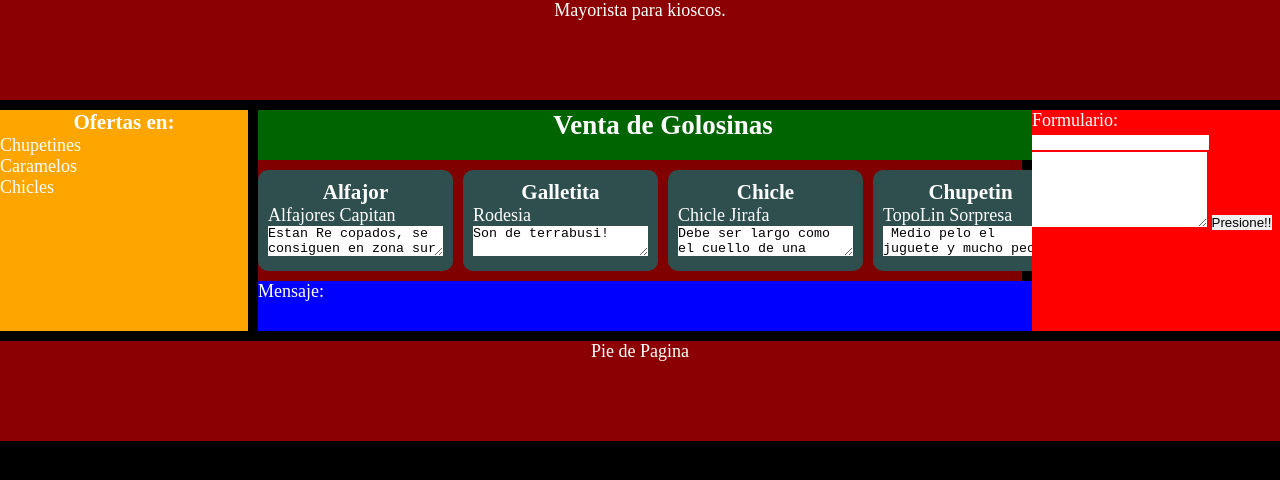
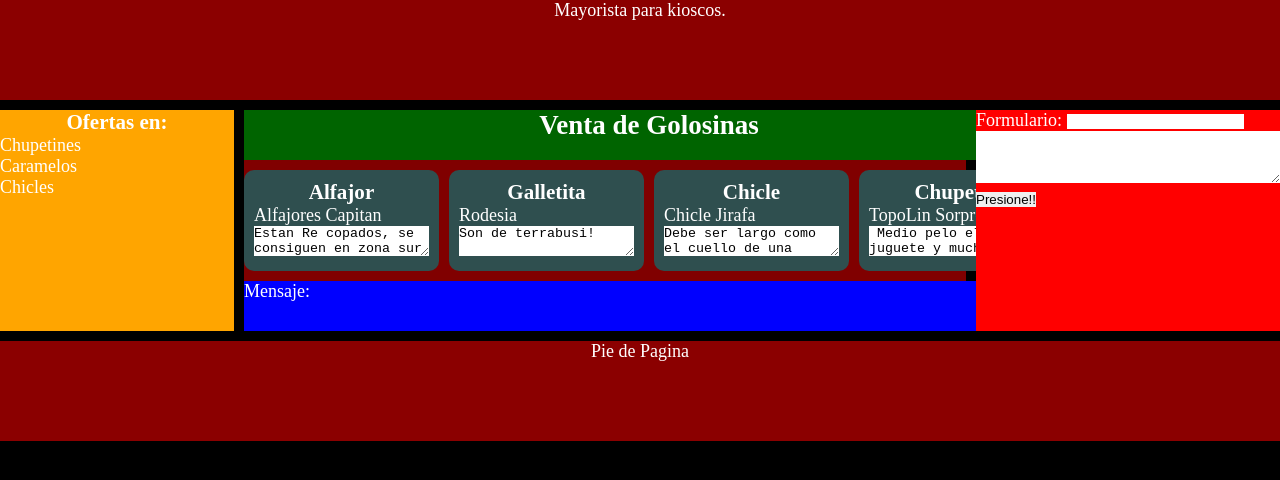
Before and after one commit to SantiagoLmartinez/HTML_En_Clase, a plain HTML site: page index.html in a window 1280 px wide. Drawn offline with Linux system fonts and the light colour scheme.

Commit message:
📺🖇 Updated with Glitch

```diff
--- a/cliente.js
+++ b/cliente.js
@@ -10,6 +10,8 @@ console.log('[..]Buenas Tardes, Programando en Javascrip en Buenos Aires');
     + document.querySelector("#golosina_descripcion").value ;
 
 
+    document.querySelector("#golosina_titulo").value ="";
+    document.querySelector("#golosina_descripcion").value ="" ;
     //alert(12345678)
 
 console.log('[OK]Buenas Tardes, Programando en Javascrip en Buenos Aires');
--- a/estilo.css
+++ b/estilo.css
@@ -15,6 +15,7 @@ body{
   grid-gap: 10px;
   grid-auto-rows: minmax(100px, auto);
 }
+
 
 header{
   background-color: darkred;
@@ -61,7 +62,13 @@ header, footer, h2, h3 {
 aside{ background:red;
 
 
+
 }
+
+#golosina_descripcion{ width: 304px;
+  height: 52px;
+}
+
 
 #panelMsg{ background-color:blue;
   grid-column: 1/-1;
--- a/index.html
+++ b/index.html
@@ -34,7 +34,7 @@
       <article class="aside">
         <h3>Alfajor</h3>
         Alfajores Capitan
-            <textarea >Estan Re copados, se consiguen en zona sur y Capital Federal
+            <textarea>Estan Re copados, se consiguen en zona sur y Capital Federal
 
         </textarea>
       </article>
@@ -69,8 +69,7 @@
     <aside>
     Formulario:
    <input type="text" id="golosina_titulo" />
-      <textarea cols="20" rows="5"
-                id="golosina_descripcion">
+      <textarea id="golosina_descripcion">
                 </textarea>
 
     <button
```
